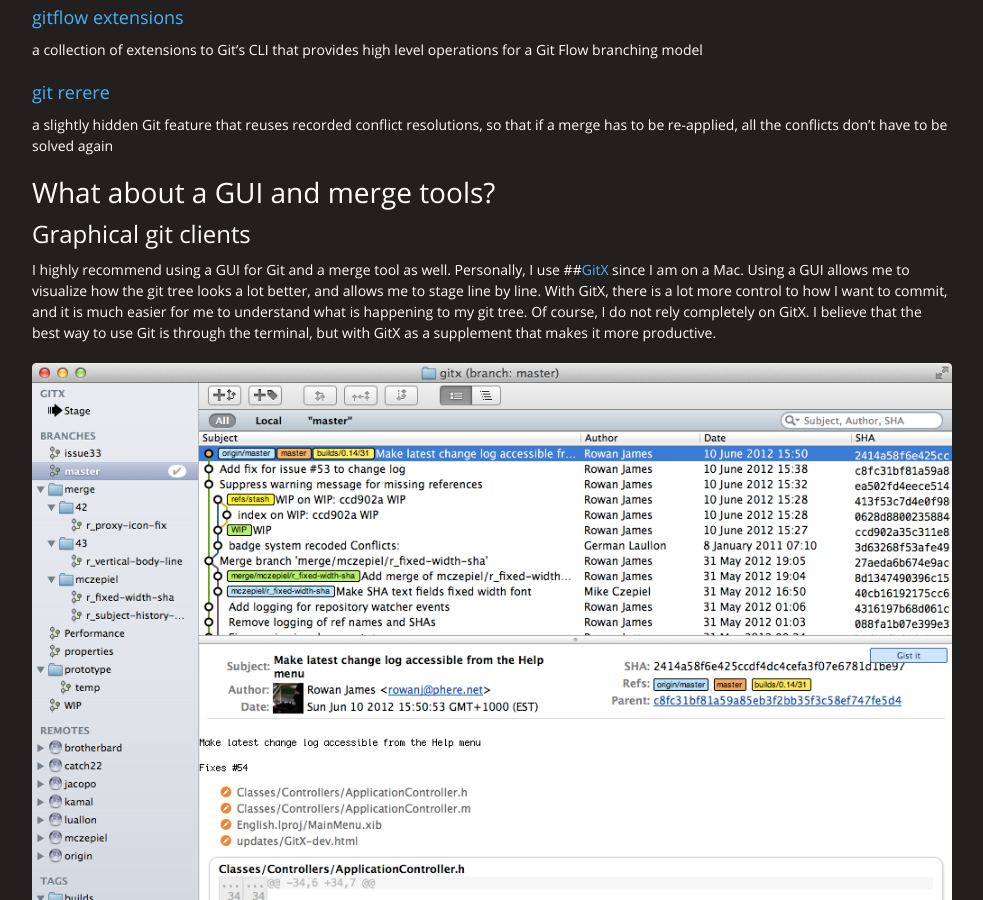
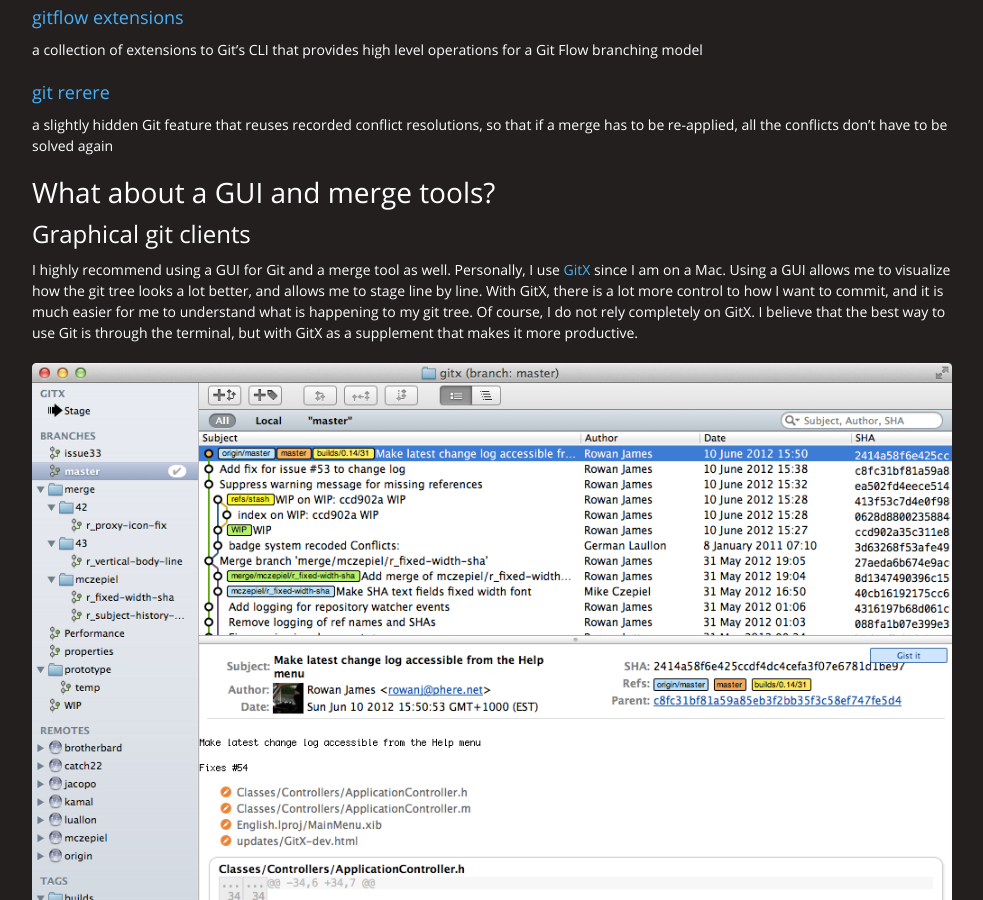
Before and after one commit to Clemmy/blog, a Jekyll site: the page built from _posts/2015-5-28-gitting-it-right.md, in a window 1280 px wide and 900 px high, scrolled down 1969 px. Shown: the whole window, without its empty margins (148-1131 px from the left). Built offline with Jekyll 4.4.1, drawn with Linux system fonts in a browser that asks for light colours; nearby versions of some CDN libraries; Markdown is read by kramdown in place of the engine named in the settings; comment, search, counter and statistics services are not loaded.

Commit message:
Fixes typo

```diff
--- a/_posts/2015-5-28-gitting-it-right.md
+++ b/_posts/2015-5-28-gitting-it-right.md
@@ -49,7 +49,7 @@
 #What about a GUI and merge tools?
 
 ##Graphical git clients
-I highly recommend using a GUI for Git and a merge tool as well. Personally, I use ##[GitX](http://rowanj.github.io/gitx/) since I am on a Mac. Using a GUI allows me to visualize how the git tree looks a lot better, and allows me to stage line by line. With GitX, there is a lot more control to how I want to commit, and it is much easier for me to understand what is happening to my git tree. Of course, I do not rely completely on GitX. I believe that the best way to use Git is through the terminal, but with GitX as a supplement that makes it more productive.
+I highly recommend using a GUI for Git and a merge tool as well. Personally, I use [GitX](http://rowanj.github.io/gitx/) since I am on a Mac. Using a GUI allows me to visualize how the git tree looks a lot better, and allows me to stage line by line. With GitX, there is a lot more control to how I want to commit, and it is much easier for me to understand what is happening to my git tree. Of course, I do not rely completely on GitX. I believe that the best way to use Git is through the terminal, but with GitX as a supplement that makes it more productive.
 
 ![Tree View](../images/in_post_images/gitx-tree-view.png)
 
```
